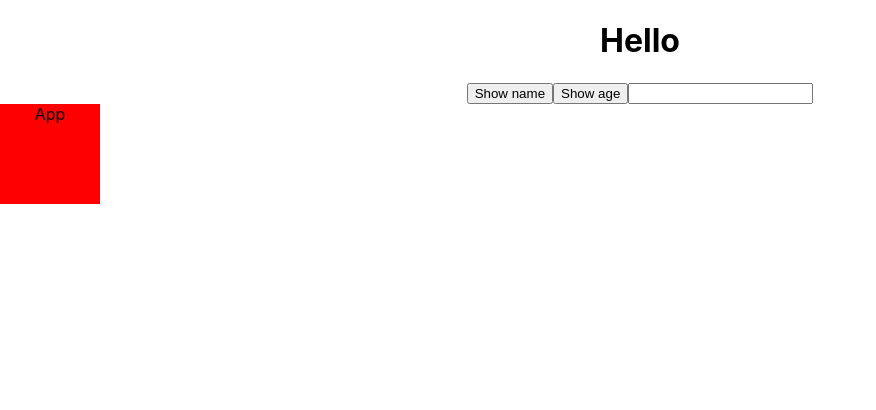
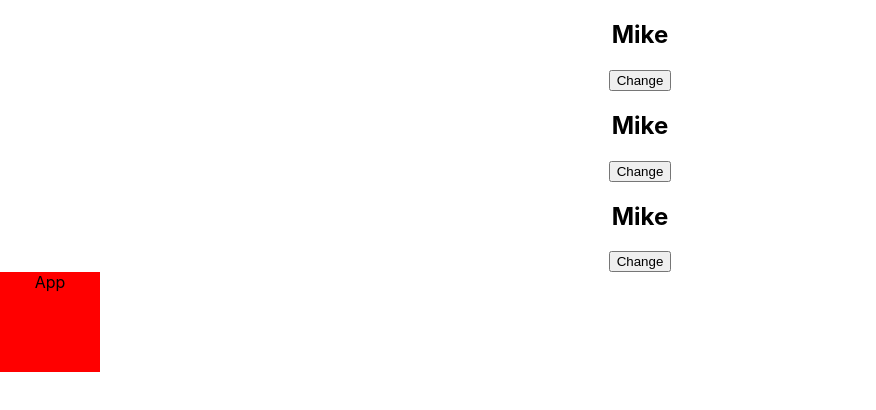
Before and after one commit to Jy0042/-notice-board, a React (Create React App) app: page / in a window 1280 px wide. Shown: the top 410 px of the page, without its empty margins (0-876 px from the left). Built offline with nearby package versions, Linux system fonts and the light colour scheme.

Commit message:
React JS #7 state, useState

```diff
--- a/src/App.js
+++ b/src/App.js
@@ -6,6 +6,9 @@
 function App() {
   return <div className="App">
     <Hello />
+    <Hello />
+    <Hello />
+
     <div className={styles.box}>App</div>
   </div>;
 }
--- a/src/component/Hello.js
+++ b/src/component/Hello.js
@@ -1,32 +1,15 @@
+import { useState } from "react";
+
 export default function Hello() {
-
-    function showName() {
-        console.log('Mike');
-    }
-    function showAge(age) {
-        console.log(age);
-    }
-    function showText(txt) {
-        console.log(txt);
-    }
+    //let name = "Mike";
+    const [name, setName] = useState("Mike");
 
     return (
         <div>
-            <h1>Hello</h1>
-            <button onClick={showName}>Show name</button>
-            <button onClick={() => {
-                    showAge(10)
-                }}
-            >
-                Show age
-            </button>
-            <input
-                type="text"
-                onChange={e => {
-                    const txt = e.target.value;
-                    showText(txt);
-                }}
-            />
+            <h2 id="name">{name}</h2>
+            <button onClick={()=>{
+                setName(name === "Mike" ? "Jane" : "Mike")
+            }}>Change</button>
         </div>
     );
 }
```
